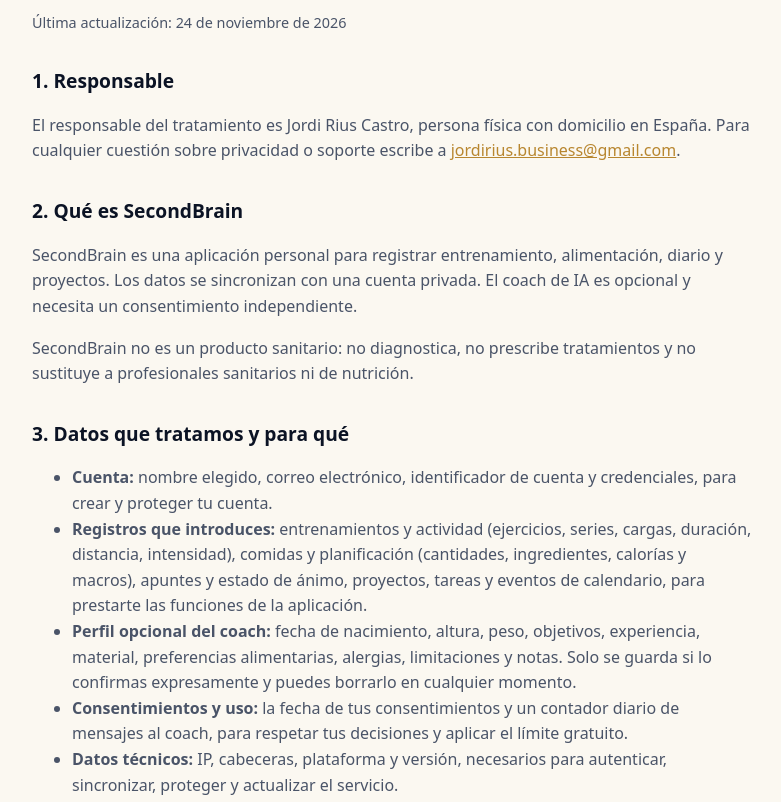
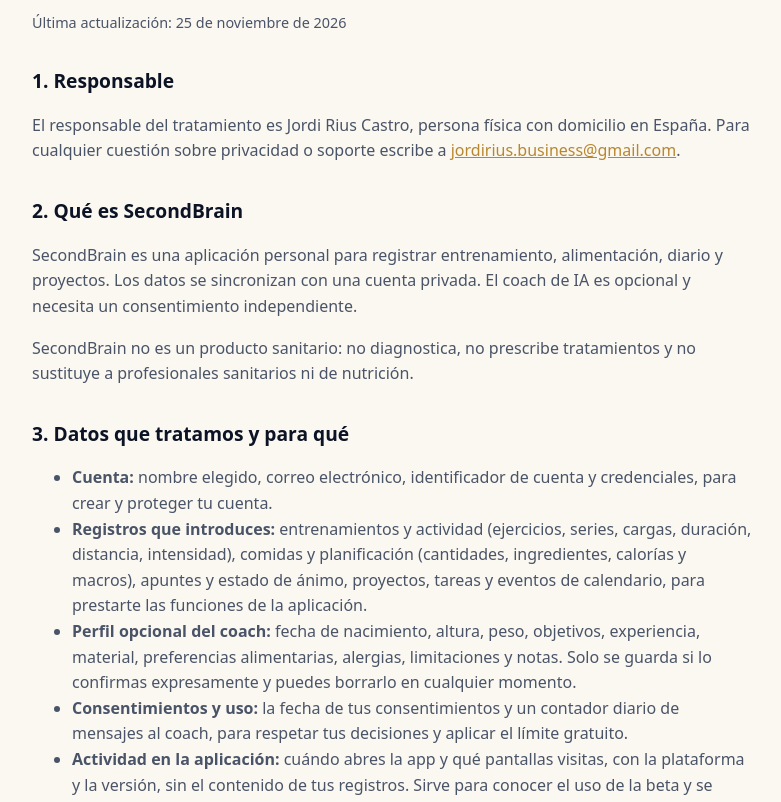
Before and after one commit to jordirius-business/SecondBrain, a plain HTML site: page privacidad.html in a window 1280 px wide. Shown: the part 135-937 px from the top of the page, without its empty margins (248-1029 px from the left). Drawn offline with Linux system fonts and the light colour scheme.

Commit message:
Privacidad: analítica de uso y API de pago de Gemini
Co-Authored-By: Claude Opus 5.5 <noreply@anthropic.com>

```diff
--- a/privacidad.html
+++ b/privacidad.html
@@ -10,7 +10,7 @@
 <main>
   <header><a href="./">secondbrain.</a></header>
   <h1>Política de privacidad</h1>
-  <p class="updated">Última actualización: 24 de noviembre de 2026</p>
+  <p class="updated">Última actualización: 25 de noviembre de 2026</p>
 
   <h2>1. Responsable</h2>
   <p>El responsable del tratamiento es Jordi Rius Castro, persona física con domicilio en España. Para cualquier cuestión sobre privacidad o soporte escribe a <a href="mailto:jordirius.business@gmail.com">jordirius.business@gmail.com</a>.</p>
@@ -25,6 +25,7 @@
     <li><strong>Registros que introduces:</strong> entrenamientos y actividad (ejercicios, series, cargas, duración, distancia, intensidad), comidas y planificación (cantidades, ingredientes, calorías y macros), apuntes y estado de ánimo, proyectos, tareas y eventos de calendario, para prestarte las funciones de la aplicación.</li>
     <li><strong>Perfil opcional del coach:</strong> fecha de nacimiento, altura, peso, objetivos, experiencia, material, preferencias alimentarias, alergias, limitaciones y notas. Solo se guarda si lo confirmas expresamente y puedes borrarlo en cualquier momento.</li>
     <li><strong>Consentimientos y uso:</strong> la fecha de tus consentimientos y un contador diario de mensajes al coach, para respetar tus decisiones y aplicar el límite gratuito.</li>
+    <li><strong>Actividad en la aplicación:</strong> cuándo abres la app y qué pantallas visitas, con la plataforma y la versión, sin el contenido de tus registros. Sirve para conocer el uso de la beta y se conserva 180 días. El responsable puede ver esta actividad y el número de registros por módulo de cada cuenta, pero no su contenido.</li>
     <li><strong>Datos técnicos:</strong> IP, cabeceras, plataforma y versión, necesarios para autenticar, sincronizar, proteger y actualizar el servicio.</li>
   </ul>
   <p>No usamos tus datos para publicidad, no hacemos seguimiento entre aplicaciones y no integramos analítica de terceros.</p>
@@ -35,7 +36,7 @@
   <h2>5. Coach de inteligencia artificial</h2>
   <p>El coach permanece desactivado hasta que permites expresamente el procesamiento con IA. Al usarlo se envían a una función protegida de nuestro servidor tu mensaje, hasta ocho mensajes recientes y, cuando pides o modificas un entrenamiento, la fecha, un catálogo limitado de ejercicios y la propuesta vigente.</p>
   <p>La función utiliza Google Gemini. Del perfil autorizado solo se envían objetivos, nivel de actividad, experiencia, disponibilidad, material, estilo alimentario y notas. <strong>No se envían</strong> fecha de nacimiento, altura, peso, alergias, limitaciones, diario, comidas, proyectos ni resultados de entrenamiento.</p>
-  <p>El servicio de Google utilizado en la beta es gratuito y, según sus condiciones, Google puede utilizar el contenido enviado para mejorar sus productos. No escribas en el coach información que no quieras compartir. Las propuestas de IA siempre requieren tu revisión y confirmación antes de guardarse.</p>
+  <p>La beta utiliza el servicio de pago de la API de Gemini. Según las condiciones de Google para ese servicio, el contenido enviado no se utiliza para mejorar sus productos, aunque Google puede conservarlo durante un tiempo limitado para detectar abusos. Aun así, no escribas en el coach información que no quieras compartir. Las propuestas de IA siempre requieren tu revisión y confirmación antes de guardarse.</p>
 
   <h2>6. Proveedores y transferencias</h2>
   <ul>
```
